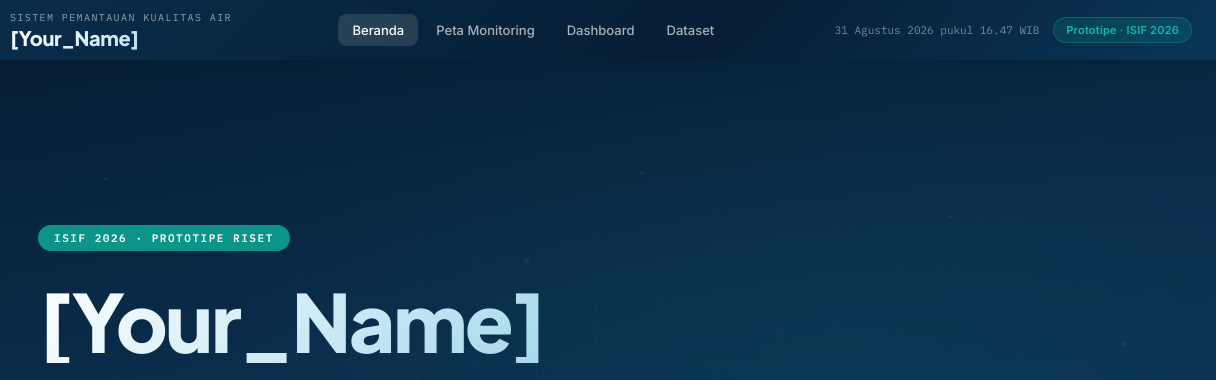
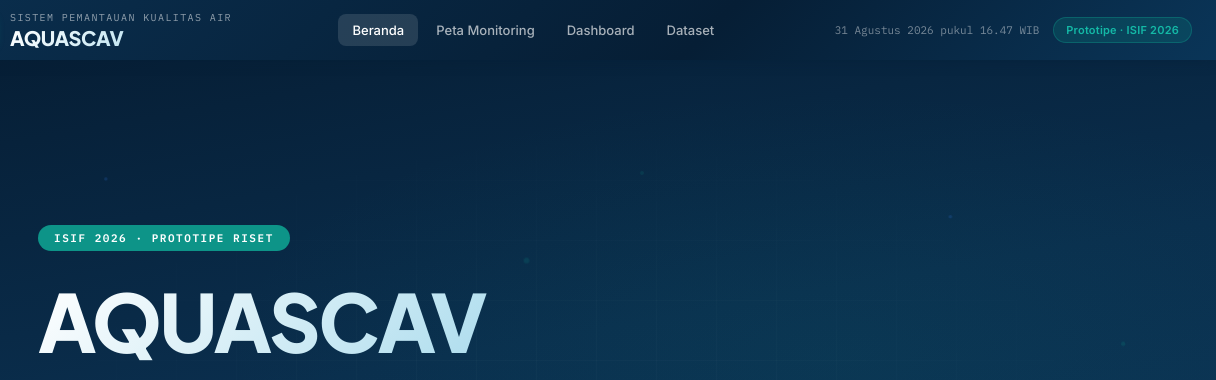
Before and after one commit to Bridit123/scan-monitoring-isif-yay, a plain HTML site: page index.html in a window 1280 px wide. Shown: the top 380 px of the page, 64-1280 px from the left. Drawn offline with nearby package versions, Linux system fonts and the light colour scheme.

Commit message:
Update index.html

```diff
--- a/index.html
+++ b/index.html
@@ -4,7 +4,7 @@
 <head>
   <meta charset="UTF-8">
   <meta name="viewport" content="width=device-width, initial-scale=1.0">
-  <title>[Your_Name] — Sistem Pemantauan Kualitas Air | ISIF 2026</title>
+  <title>AQUASCAV — Sistem Pemantauan Kualitas Air | ISIF 2026</title>
   <meta name="description"
     content="Sistem robot otonom untuk memetakan kualitas air sungai dan danau di Indonesia secara real-time. Prototipe ISIF 2026.">
 
@@ -35,7 +35,7 @@
         <div class="brand-icon"><i data-lucide="waves" style="color: white"></i></div>
         <div class="brand-text">
           <div class="eyebrow">Sistem Pemantauan Kualitas Air</div>
-          <h1>[Your_Name]</h1>
+          <h1>AQUASCAV</h1>
         </div>
       </div>
       <nav class="topnav">
@@ -89,7 +89,7 @@
       <!-- Hero content -->
       <div class="hero-content">
         <span class="hero-eyebrow">ISIF 2026 · Prototipe Riset</span>
-        <h2 class="hero-title">[Your_Name]</h2>
+        <h2 class="hero-title">AQUASCAV</h2>
         <p class="hero-subtitle">
           Sistem robot otonom untuk memetakan kualitas air
           sungai dan danau di Indonesia —<br>secara <em>real-time</em>, per 1 meter.
@@ -170,8 +170,7 @@
                 stroke-linecap="round" stroke-linejoin="round">
                 <circle cx="12" cy="12" r="10" />
                 <path d="M2 12h20" />
-                <path
-                  d="M12 2a15.3 15.3 0 014 10 15.3 15.3 0 01-4 10 15.3 15.3 0 01-4-10 15.3 15.3 0 014-10z" />
+                <path d="M12 2a15.3 15.3 0 014 10 15.3 15.3 0 01-4 10 15.3 15.3 0 01-4-10 15.3 15.3 0 014-10z" />
               </svg>
             </div>
             <div class="problem-card-num" data-count="65">0</div>
@@ -294,7 +293,8 @@
             </div>
             <div class="sensor-home-body">
               <h4>Sensor Partikel</h4>
-              <p>Mengukur kekeruhan air (turbiditas) berdasarkan partikel tersuspensi. Semakin tinggi, semakin keruh.</p>
+              <p>Mengukur kekeruhan air (turbiditas) berdasarkan partikel tersuspensi. Semakin tinggi, semakin keruh.
+              </p>
               <span class="sensor-home-unit">Satuan: NTU</span>
             </div>
           </div>
@@ -307,10 +307,8 @@
                 stroke-linecap="round" stroke-linejoin="round">
                 <circle cx="8" cy="12" r="4" />
                 <circle cx="16" cy="12" r="4" />
-                <text x="8" y="14" text-anchor="middle" font-size="5" fill="currentColor"
-                  font-weight="700">O</text>
-                <text x="16" y="14" text-anchor="middle" font-size="5" fill="currentColor"
-                  font-weight="700">₂</text>
+                <text x="8" y="14" text-anchor="middle" font-size="5" fill="currentColor" font-weight="700">O</text>
+                <text x="16" y="14" text-anchor="middle" font-size="5" fill="currentColor" font-weight="700">₂</text>
               </svg>
             </div>
             <div class="sensor-home-body">
@@ -360,7 +358,8 @@
               <div class="how-step-icon">
                 <svg width="24" height="24" viewBox="0 0 24 24" fill="none" stroke="currentColor" stroke-width="1.8">
                   <circle cx="12" cy="12" r="3" />
-                  <path d="M12 1v2M12 21v2M4.22 4.22l1.42 1.42M18.36 18.36l1.42 1.42M1 12h2M21 12h2M4.22 19.78l1.42-1.42M18.36 5.64l1.42-1.42" />
+                  <path
+                    d="M12 1v2M12 21v2M4.22 4.22l1.42 1.42M18.36 18.36l1.42 1.42M1 12h2M21 12h2M4.22 19.78l1.42-1.42M18.36 5.64l1.42-1.42" />
                 </svg>
               </div>
               <h4>Scanning Per Meter</h4>
@@ -458,8 +457,7 @@
             <div class="usecase-icon" style="background: rgba(6,182,212,0.1); color: #06B6D4;">
               <svg width="32" height="32" viewBox="0 0 24 24" fill="none" stroke="currentColor" stroke-width="1.6"
                 stroke-linecap="round" stroke-linejoin="round">
-                <path
-                  d="M6.5 12c2-5 6-7 9.5-7 0 0 2 2 2 7s-2 7-2 7c-3.5 0-7.5-2-9.5-7z" />
+                <path d="M6.5 12c2-5 6-7 9.5-7 0 0 2 2 2 7s-2 7-2 7c-3.5 0-7.5-2-9.5-7z" />
                 <circle cx="14.5" cy="12" r="1" fill="currentColor" />
                 <path d="M2 12s2-3 4.5-3M2 12s2 3 4.5 3" />
               </svg>
@@ -508,8 +506,7 @@
             <div class="trash-card-visual">
               <div class="trash-sonar-demo">
                 <div class="trash-robot-icon">
-                  <svg width="48" height="48" viewBox="0 0 24 24" fill="none" stroke="var(--teal)"
-                    stroke-width="1.5">
+                  <svg width="48" height="48" viewBox="0 0 24 24" fill="none" stroke="var(--teal)" stroke-width="1.5">
                     <rect x="3" y="8" width="18" height="10" rx="2" />
                     <circle cx="8" cy="18" r="2" />
                     <circle cx="16" cy="18" r="2" />
@@ -578,8 +575,9 @@
         <div class="footer-inner">
           <div class="footer-brand">
             <div class="footer-logo">
-              <span class="brand-icon" style="width:28px; height:28px; border-radius:8px;"><i data-lucide="waves" style="width:16px;height:16px;color:white;"></i></span>
-              <span class="footer-logo-text">[Your_Name]</span>
+              <span class="brand-icon" style="width:28px; height:28px; border-radius:8px;"><i data-lucide="waves"
+                  style="width:16px;height:16px;color:white;"></i></span>
+              <span class="footer-logo-text">AQUASCAV</span>
             </div>
             <p class="footer-tagline">Sistem Pemantauan Kualitas Air<br>Prototipe ISIF 2026</p>
           </div>
@@ -598,7 +596,7 @@
           </div>
         </div>
         <div class="footer-bottom">
-          <span>© 2026 [Your_Name] — ISIF 2026. Seluruh hak cipta dilindungi.</span>
+          <span>© 2026 AQUASCAV — ISIF 2026. Seluruh hak cipta dilindungi.</span>
         </div>
       </div>
     </footer>
```
